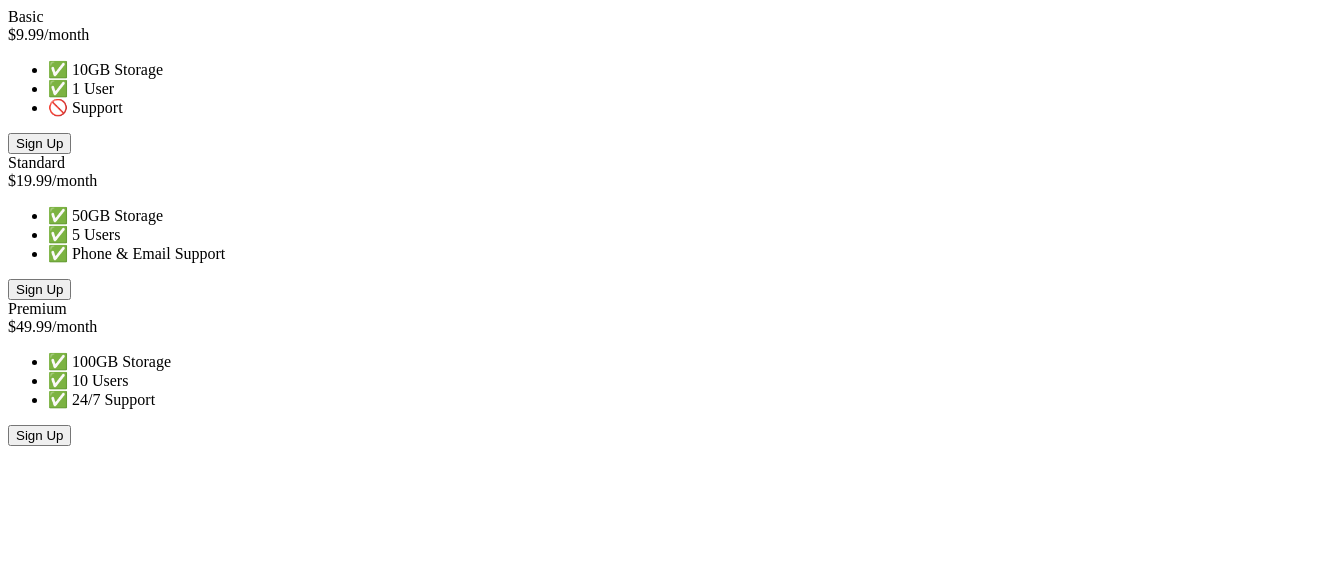
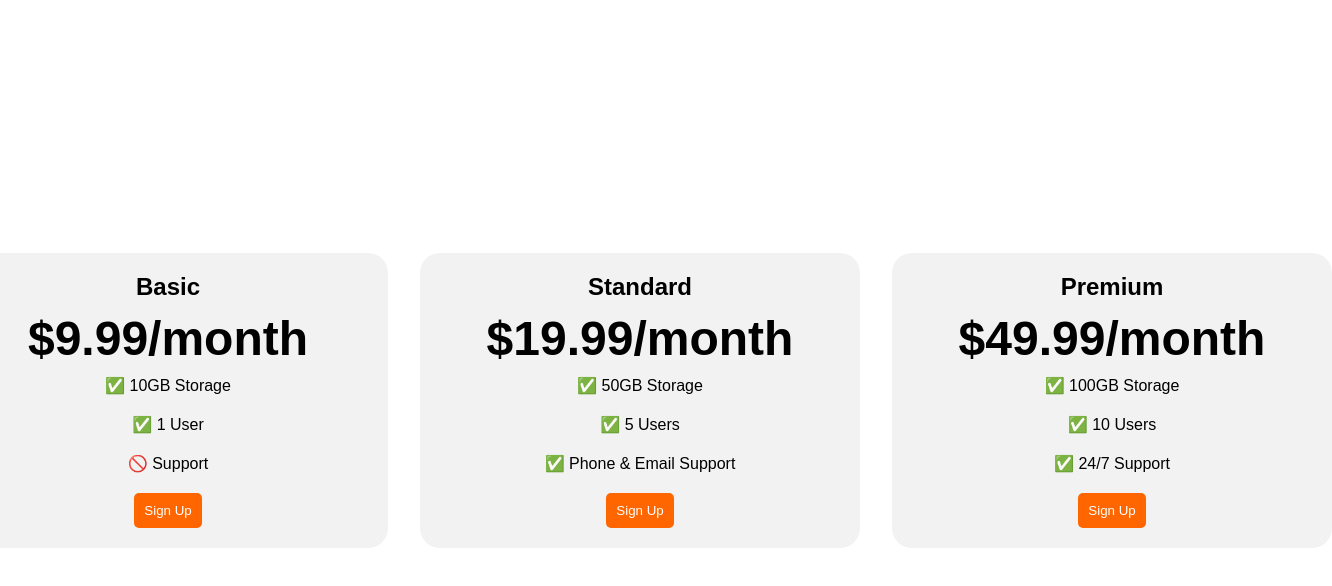
Before and after one commit to remlexq/flexbox, a plain HTML site: page 9.4+Flexbox+Pricing+Table+Project/index.html in a window 1280 px wide. Shown: the whole page, 1332 px wide, since content can reach past the window. Drawn offline with Linux system fonts and the light colour scheme; a web font is replaced by a local one.

Commit message:
goals achieved

```diff
--- a/9.4+Flexbox+Pricing+Table+Project/index.html
+++ b/9.4+Flexbox+Pricing+Table+Project/index.html
@@ -9,7 +9,72 @@
       rel="stylesheet"
     />
     <style>
+      body {
+        font-family: "Sono", sans-serif;
+        margin: 0;
+      }
+      .pricing-container {
+        display: flex;
+        justify-content: center;
+        gap: 2rem;
+        align-items: center;
+        height: 100vh;
+      }
 
+      .pricing-plan {
+        flex: 1;
+        max-width: 400px;
+        min-width: 400px;
+        text-align: center;
+        padding: 20px;
+        border-radius: 20px;
+        background-color: #f2f2f2;
+      }
+
+      .plan-button {
+        background-color: #ff6600;
+        border: none;
+        color: white;
+        padding: 10px;
+        border-radius: 5px;
+        cursor: pointer;
+      }
+      .plan-button:hover {
+        background-color: rgb(250, 150, 83);
+        color: black;
+      }
+
+      .plan-title {
+        font-size: 24px;
+        font-weight: bold;
+        margin-bottom: 10px;
+      }
+
+      .plan-price {
+        font-size: 48px;
+        font-weight: bold;
+        margin-bottom: 10px;
+      }
+
+      .plan-features {
+        list-style: none;
+        padding: 0;
+        margin: 0;
+
+      }
+
+      .plan-features li {
+        margin-bottom: 20px;
+      }
+
+      /* Hint: What can you do with a media query and flexbox? */
+      @media (max-width: 1250px) {
+        .pricing-container {
+        flex-direction: column;
+        height: 100%;
+        margin-top: 50px;
+      }
+      }
     </style>
   </head>
 
```
